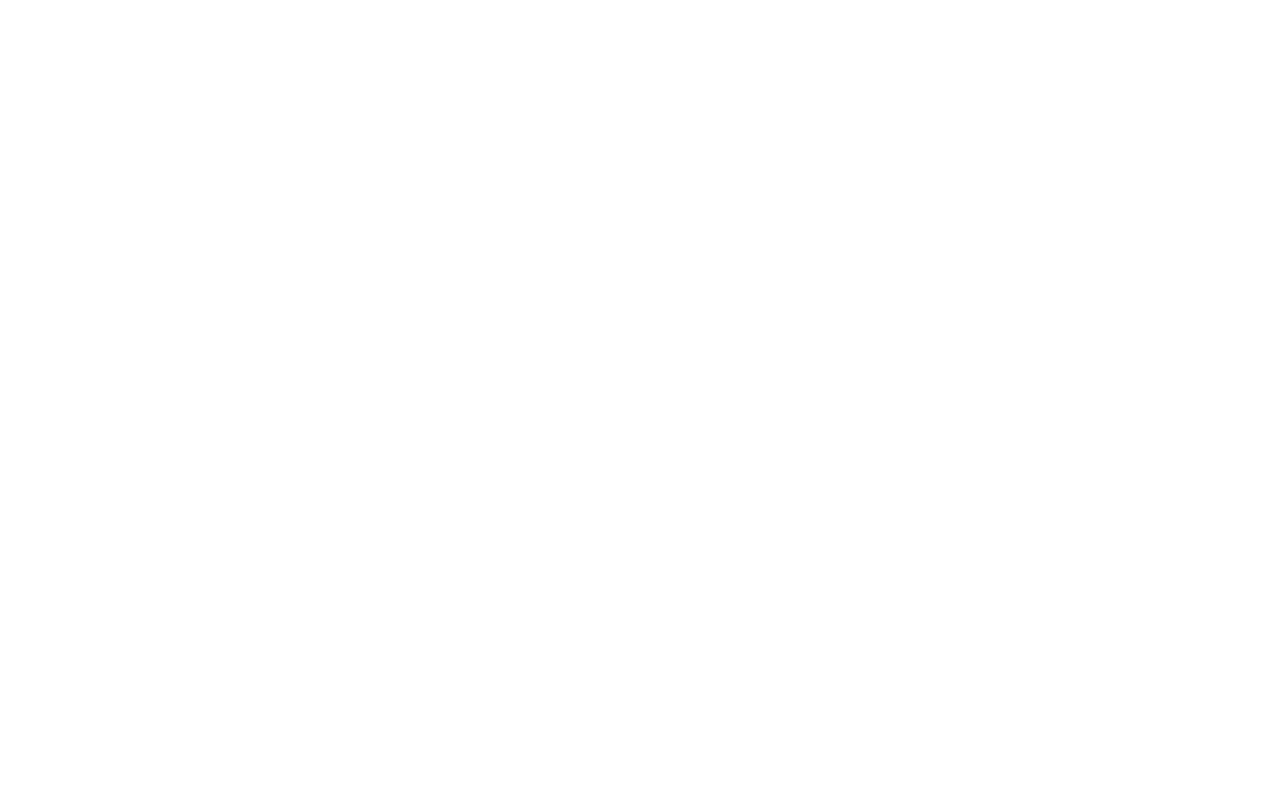
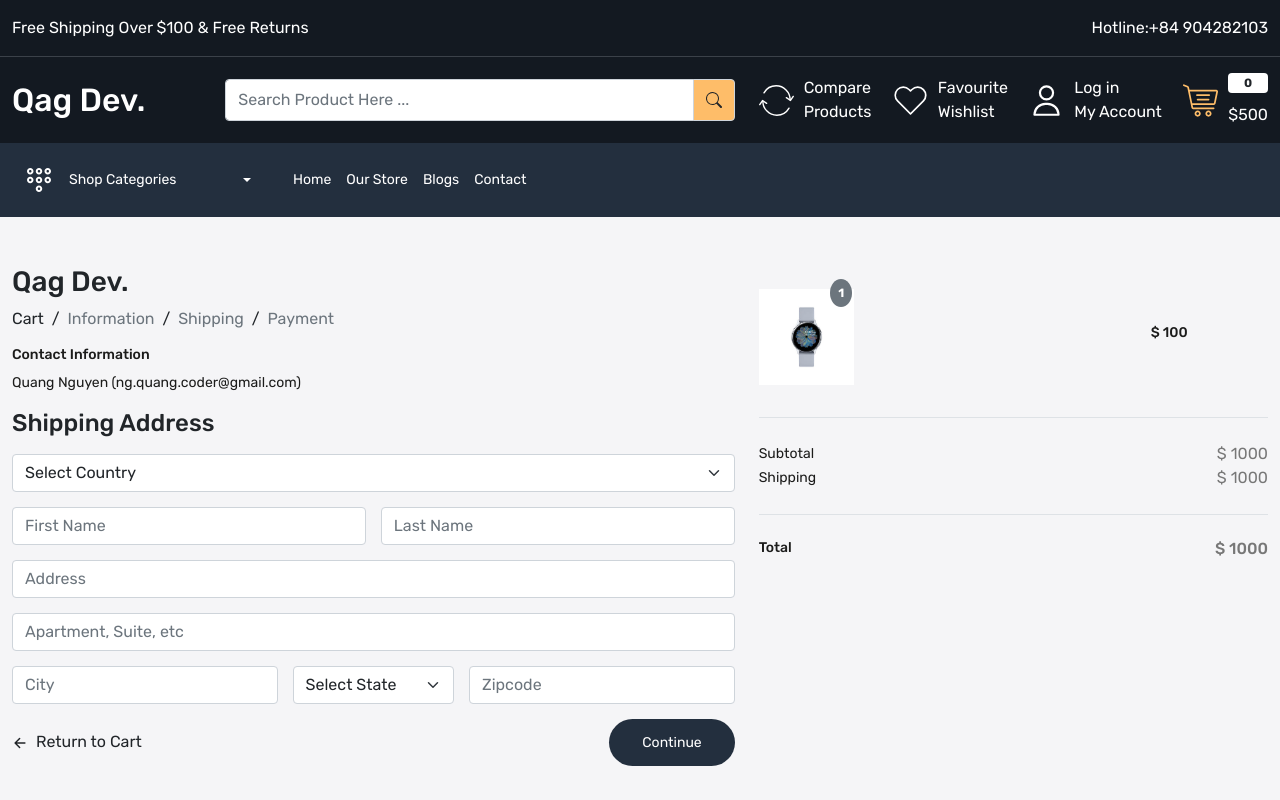
Before and after one commit to ngquangreact/ECommerceFrontEnd, a React (Create React App) app: page /checkout in a window 1280 px wide. Before the commit this address had no page. Shown: the top 800 px of the page. Built offline with nearby package versions, Linux system fonts and the light colour scheme.

Commit message:
Build Checkout page UI

```diff
--- a/src/App.css
+++ b/src/App.css
@@ -741,3 +741,15 @@
 }
 
 /* End Cart */
+
+/* Checkout */
+.total {
+  font-size: 14px;
+  color: var(--color-1c1c1b);
+}
+
+.total-price {
+  font-size: 16px;
+  color: var(--color-777777);
+}
+/* End Checkout */
--- a/src/App.js
+++ b/src/App.js
@@ -21,6 +21,7 @@
 import TermAndConditions from './pages/TermAndConditions';
 import SingleProduct from './pages/SingleProduct';
 import Cart from './pages/Cart';
+import Checkout from './pages/Checkout';
 
 function App() {
   return (
@@ -32,6 +33,7 @@
           <Route path='contact' element={<Contact />}/>
           <Route path='products' element={<OurStore />}/>
           <Route path='cart' element={<Cart />}/>
+          <Route path='checkout' element={<Checkout />}/>
           <Route path='products/:id' element={<SingleProduct />}/>
           <Route path='blogs' element={<Blogs />}/>
           <Route path='blogs/:id' element={<SingleBlog />}/>
--- /dev/null
+++ b/src/pages/Checkout.js
@@ -0,0 +1,150 @@
+import { Link } from "react-router-dom";
+import { IoArrowBack } from "react-icons/io5";
+
+const Checkout = () => {
+    return (
+        <>
+            <div className="checkout-wraper py-5 home-wrapper-2">
+                <div className="container-xxl">
+                    <div className="row">
+                        <div className="col-7">
+                            <div>
+                                <h3>Qag Dev.</h3>
+                                <nav
+                                    style={{ "--bs-breadcrumb-divider": ">" }}
+                                    aria-label="breadcrumb"
+                                >
+                                    <ol className="breadcrumb">
+                                        <li className="breadcrumb-item"><a className="text-dark total-price" href="#">Cart</a></li>
+                                        &nbsp; /
+                                        <li className="breadcrumb-item total-price active" aria-current="page">Information</li>
+                                        &nbsp; /
+                                        <li className="breadcrumb-item total-price active">Shipping</li>
+                                        &nbsp; /
+                                        <li className="breadcrumb-item total-price active" aria-current="page">Payment</li>
+                                    </ol>
+                                </nav>
+                                <h4 className="title total">Contact Information</h4>
+                                <p className="user-details total">
+                                    Quang Nguyen (ng.quang.coder@gmail.com)
+                                </p>
+                                <h4 className="mb-3">Shipping Address</h4>
+                                <form action="" className="d-flex flex-wrap gap-15 justify-content-between">
+                                    <div className="w-100">
+                                        <select
+                                            className="form-control form-select"
+                                        >
+                                            <option value="" selected disabled>
+                                                Select Country
+                                            </option>
+                                        </select>
+                                    </div>
+                                    <div className="flex-grow-1">
+                                        <input
+                                            type="text"
+                                            className="form-control"
+                                            placeholder="First Name"
+                                        />
+                                    </div>
+                                    <div className="flex-grow-1">
+                                        <input
+                                            type="text"
+                                            className="form-control"
+                                            placeholder="Last Name"
+                                        />
+                                    </div>
+                                    <div className="w-100">
+                                        <input
+                                            type="text"
+                                            className="form-control"
+                                            placeholder="Address"
+                                        />
+                                    </div>
+                                    <div className="w-100">
+                                        <input
+                                            type="text"
+                                            className="form-control"
+                                            placeholder="Apartment, Suite, etc"
+                                        />
+                                    </div>
+                                    <div className="flex-grow-1">
+                                        <input
+                                            type="text"
+                                            className="form-control"
+                                            placeholder="City"
+                                        />
+                                    </div>
+                                    <div className="flex-grow-1">
+                                        <select
+                                            className="form-control form-select"
+                                        >
+                                            <option value="" selected disabled>
+                                                Select State
+                                            </option>
+                                        </select>
+                                    </div>
+                                    <div className="flex-grow-1">
+                                        <input
+                                            type="text"
+                                            className="form-control"
+                                            placeholder="Zipcode"
+                                        />
+                                    </div>
+                                    <div className="w-100">
+                                        <div className="d-flex justify-content-between align-items-center">
+                                            <Link to="/cart" className="text-dark">
+                                                <IoArrowBack className="me-2"/>
+                                                Return to Cart
+                                            </Link>
+                                            <Link to="/cart" className="button">Continue</Link>
+                                        </div>
+                                    </div>
+                                </form>
+                            </div>
+                        </div>
+                        <div className="col-5">
+                            <div className="border-bottom py-4">
+                                <div className="d-flex gap-10 mb-2 align-items-center">
+                                    <div className="w-75 d-flex gap-10">
+                                        <div className="w-25 position-relative">
+                                            <span
+                                                className="badge bg-secondary text-white rounded-circle p-2 position-absolute"
+                                                style={{top: "-10px", right: "2px"}}
+                                            >
+                                                1
+                                                </span>
+                                            <img src="images/watch.jpg" className="img-fluid"/>
+                                        </div>
+                                        <div>
+                                            <h5 className="total-price"></h5>
+                                            <p className="total-price"></p>
+                                        </div>
+                                    </div>
+                                    <div className="flex-grow-1">
+                                        <h5 className="total">$ 100</h5>
+                                    </div>
+                                </div>
+                            </div>
+                            <div className="py-4">
+                                <div className="d-flex justify-content-between align-items-center">
+                                    <p className="mb-0 total">Subtotal</p>
+                                    <p className="mb-0 total-price">$ 1000</p>
+                                </div>
+                                <div className="d-flex justify-content-between align-items-center pb-4">
+                                    <p className="mb-0 total">Shipping</p>
+                                    <p className="mb-0 total-price">$ 1000</p>
+                                </div>
+                                <div className="d-flex justify-content-between align-items-center border-top py-4">
+                                    <h4 className="total">Total</h4>
+                                    <h5 className="total-price">$ 1000</h5>
+                                </div>
+                            </div>
+                        </div>
+                    </div>
+                </div>
+            </div>
+        </>
+    )
+};
+
+export default Checkout;
```
